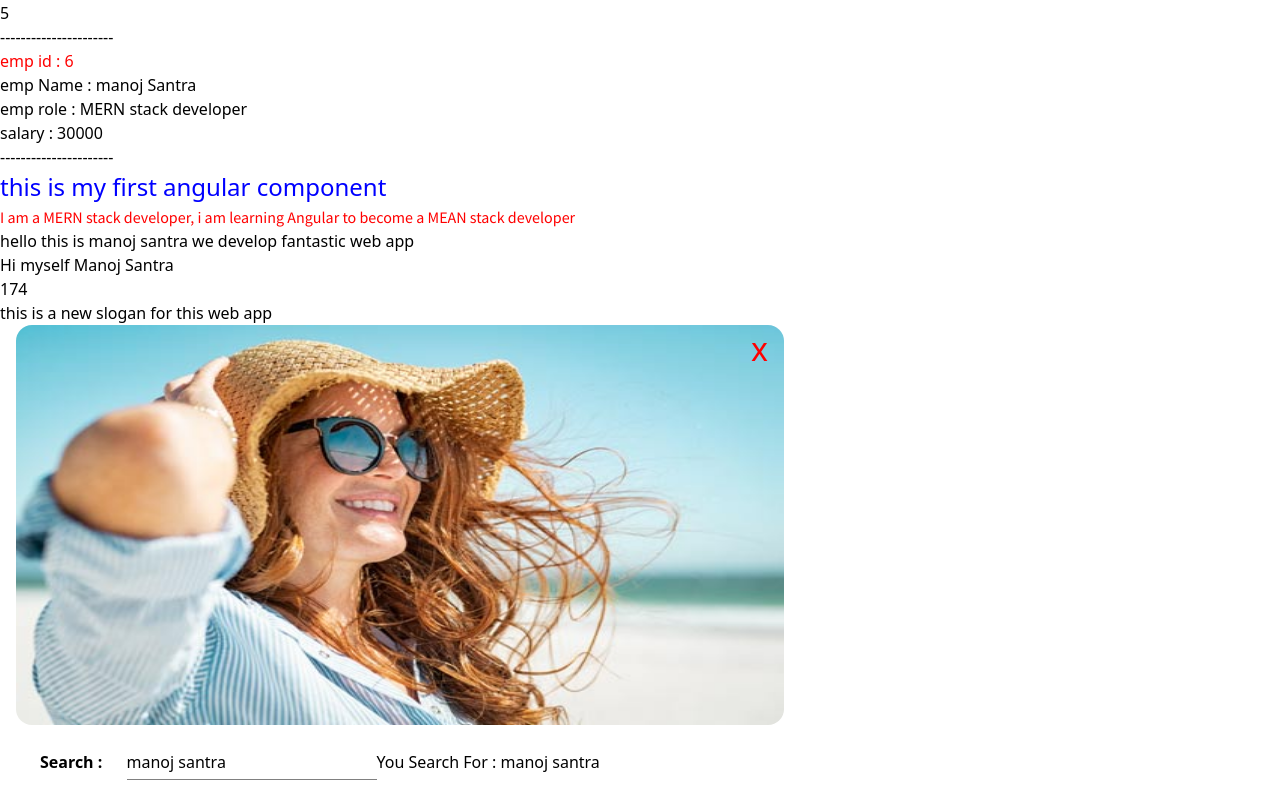
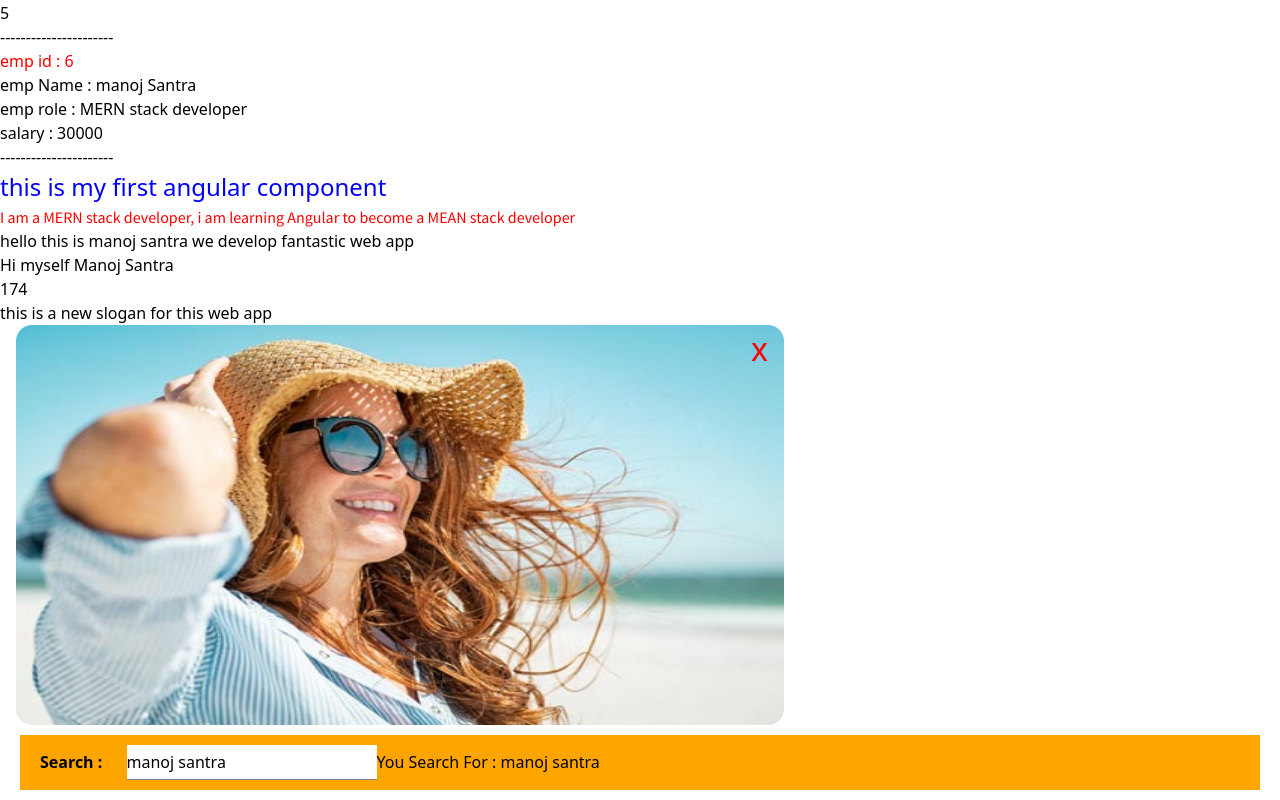
Before and after one commit to manoj19-github/first-angular-tuts, an Angular app: page / in a window 1280 px wide. Shown: the part 927-1727 px from the top of the page. Built offline with nearby package versions, Linux system fonts and the light colour scheme.

Commit message:
ngClass complete

```diff
--- a/src/app/seaarch/seaarch.component.css
+++ b/src/app/seaarch/seaarch.component.css
@@ -10,3 +10,6 @@
   border-bottom:1px solid gray;
   outline:none;
 }
+.changeBackground{
+  background-color: orange;
+}
--- a/src/app/seaarch/seaarch.component.html
+++ b/src/app/seaarch/seaarch.component.html
@@ -1,5 +1,5 @@
-<div class="search-div">
+<div class="search-div" [ngClass]="{changeBackground:searchValue !==''}">
   <span><b>Search : </b></span>
-  <input type="text" class="inputbody"  [(ngModel)]="searchValue">
+  <input type="text" class= "inputbody"  [(ngModel)]="searchValue">
   <span *ngIf="searchValue !==''">You Search For : {{searchValue}}</span>
 </div>
```
